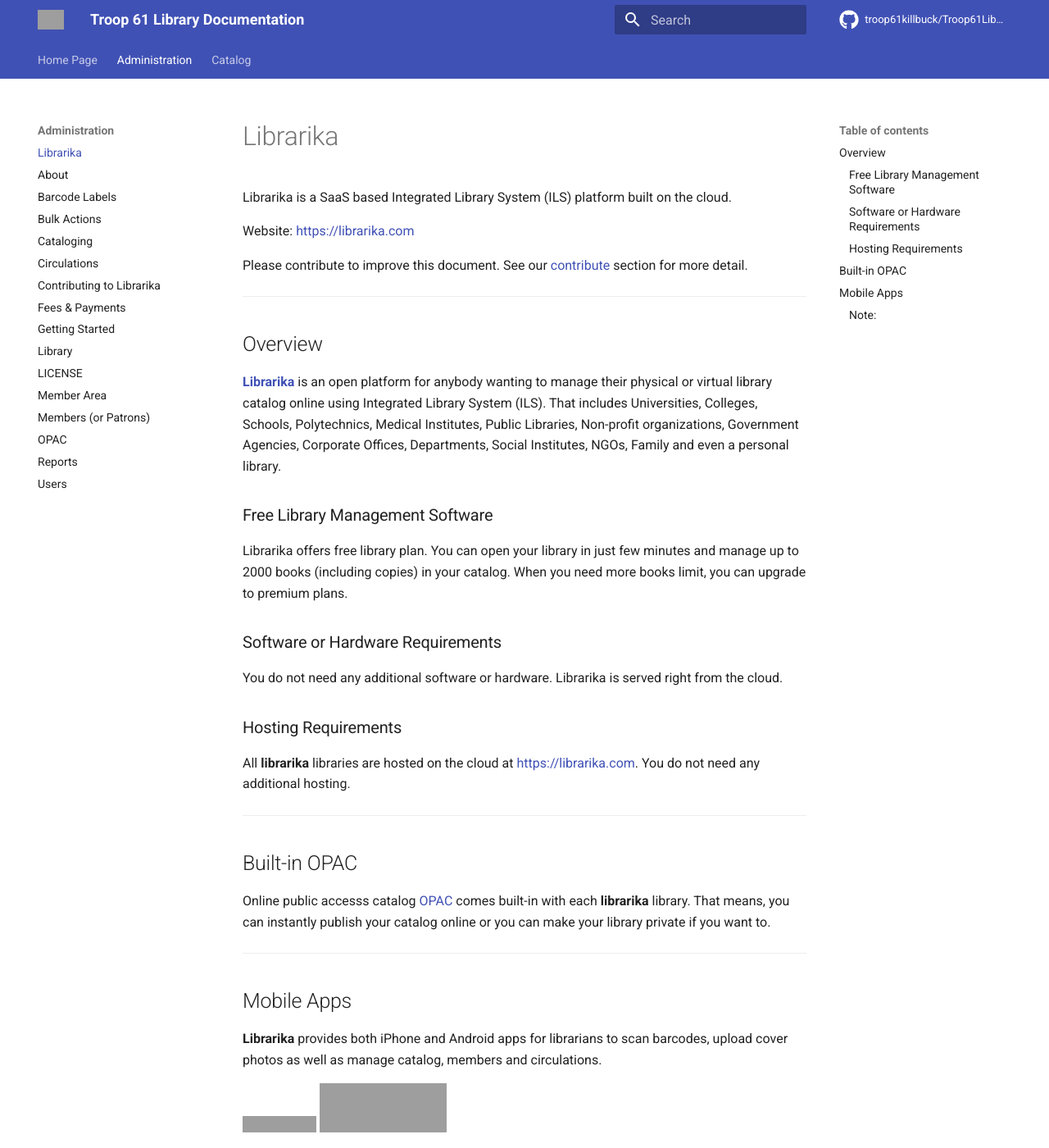
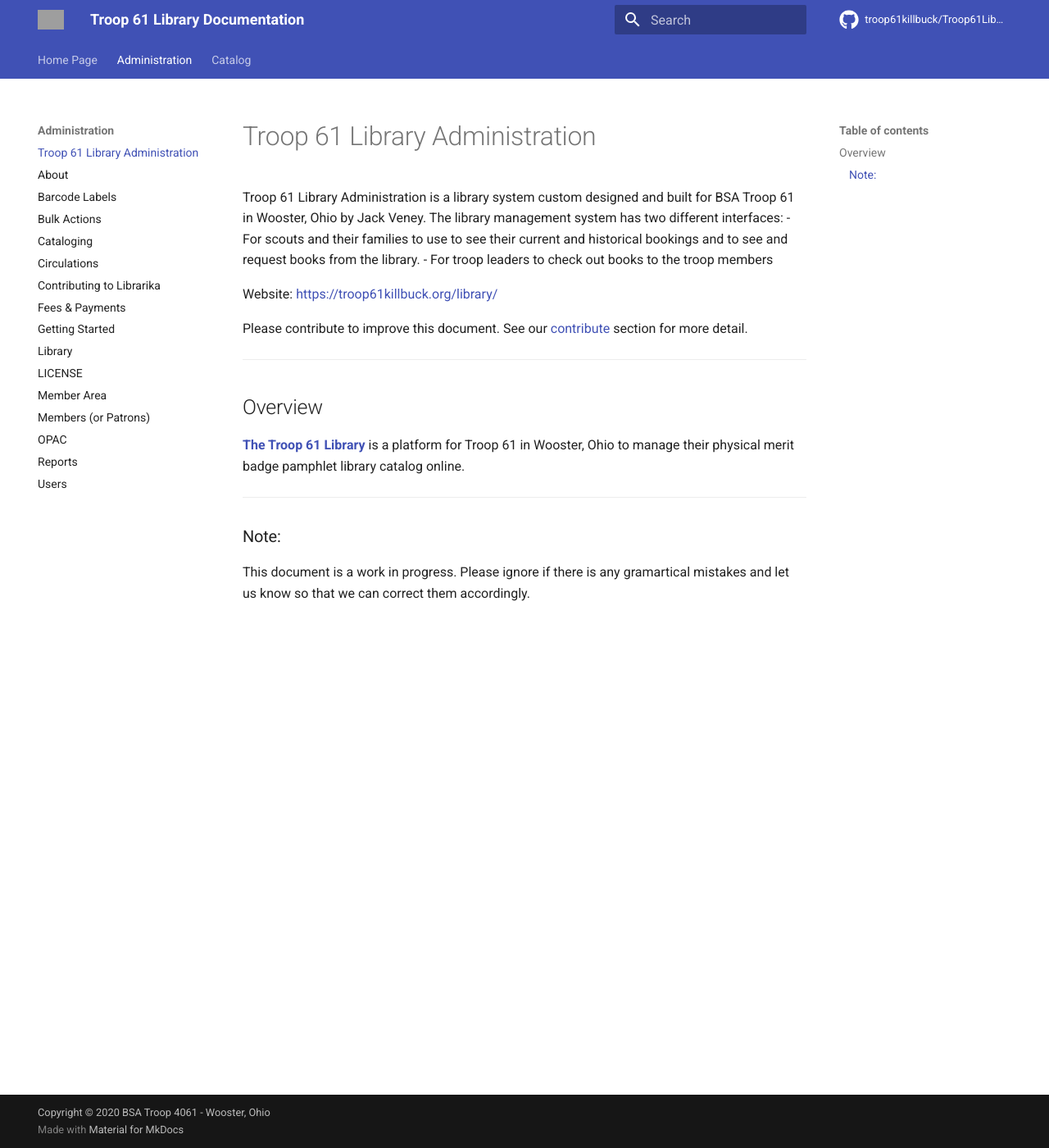
Before and after one commit to jackveney/Troop61LibraryDocs, an MkDocs documentation site: the page built from docs/Administration/index.md, in a window 1280 px wide and 1400 px high. Shown: the whole window at 82% size. Built offline with MkDocs 1.6.1 and Material for MkDocs 9.7.7, drawn with Linux system fonts in a browser that asks for light colours; comment, search, counter and statistics services are not loaded; grey boxes are pictures that could not be loaded.

Commit message:
Update index.md

```diff
--- a/docs/Administration/index.md
+++ b/docs/Administration/index.md
@@ -1,8 +1,10 @@
-# Librarika
+# Troop 61 Library Administration
 
-Librarika is a SaaS based Integrated Library System (ILS) platform built on the cloud.
+Troop 61 Library Administration is a library system custom designed and built for BSA Troop 61 in Wooster, Ohio by Jack Veney. The library management system has two different interfaces:
+  - For scouts and their families to use to see their current and historical bookings and to see and request books from the library.
+  - For troop leaders to check out books to the troop members
 
-Website: [https://librarika.com](https://librarika.com)
+Website: [https://troop61killbuck.org/library/](https://troop61killbuck.org/library/)
 
 Please contribute to improve this document. See our [contribute](contribute.md) section for more detail.
 
@@ -10,42 +12,8 @@ Please contribute to improve this document. See our [contribute](contribute.md)
 
 ## Overview
 
-**[Librarika](https://librarika.com)** is an open platform for anybody wanting to manage their physical or
-virtual library catalog online using Integrated Library System (ILS). That includes
-Universities, Colleges, Schools, Polytechnics, Medical Institutes, Public
-Libraries, Non-profit organizations, Government Agencies, Corporate Offices,
-Departments, Social Institutes, NGOs, Family and even a personal library.
-
-
-### Free Library Management Software
-
-Librarika offers free library plan. You can open your library in just few minutes and manage up to 2000
-books (including copies) in your catalog. When you need more books limit, you can upgrade to premium plans.
-
-
-### Software or Hardware Requirements
-
-You do not need any additional software or hardware. Librarika is served right from the cloud.
-
-### Hosting Requirements
-
-All **librarika** libraries are hosted on the cloud at [https://librarika.com](https://librarika.com). You do not need any additional hosting.
-
----
-
-## Built-in OPAC
-
-Online public accesss catalog [OPAC](opacs.md) comes built-in with each **librarika** library. That means, you can instantly publish your catalog online or you can make your library private if you want to.
-
----
-
-## Mobile Apps
-
-**Librarika** provides both iPhone and Android apps for librarians to scan barcodes, upload cover photos as well as manage
-catalog, members and circulations.
-
-[<img src="https://ae85df921b92073b52e8-a126a45a4c59e90797d94cd877fbe744.ssl.cf3.rackcdn.com/static-pages/Download_on_the_App_Store_Badge_US-UK_135x40.svg" />](https://itunes.apple.com/us/app/librarika/id1102502605) [<img style="width: 155px; height:60px;" src="https://ae85df921b92073b52e8-a126a45a4c59e90797d94cd877fbe744.ssl.cf3.rackcdn.com/static-pages/google-play-badge.png" />](https://play.google.com/store/apps/details?id=com.librarika.android.dev&hl=en)
-
+**[The Troop 61 Library](https://librarika.com)** is a platform for Troop 61 in Wooster, Ohio to manage their physical
+merit badge pamphlet library catalog online.
 
 ---
 
```
